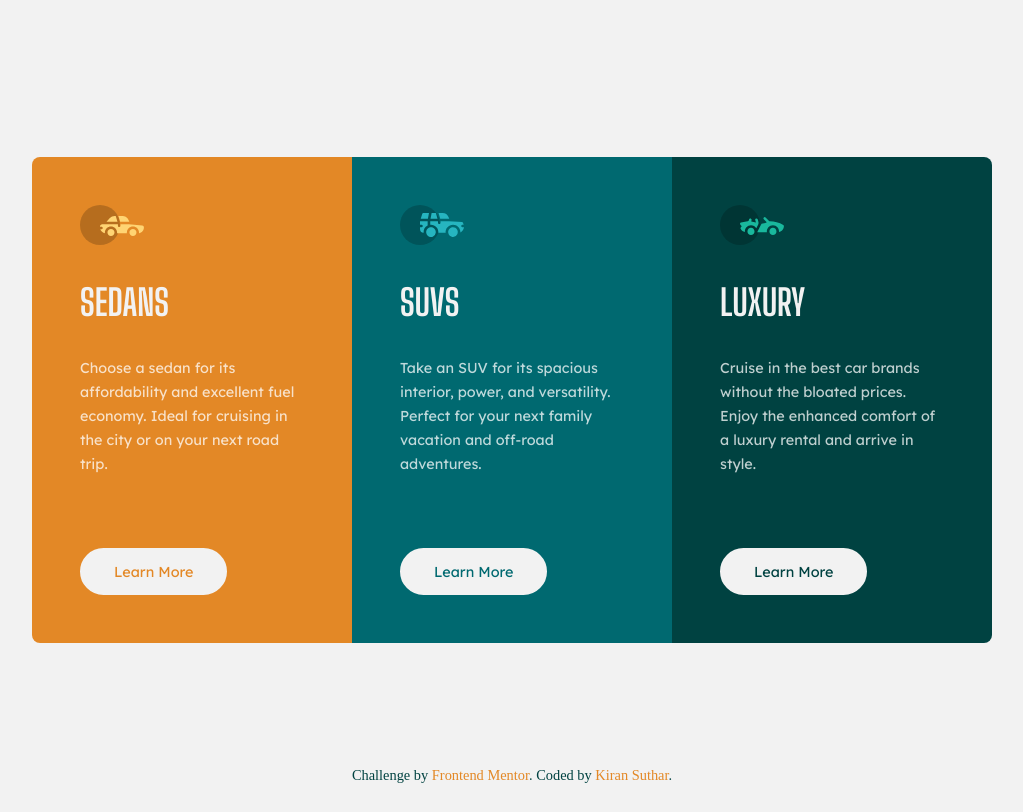
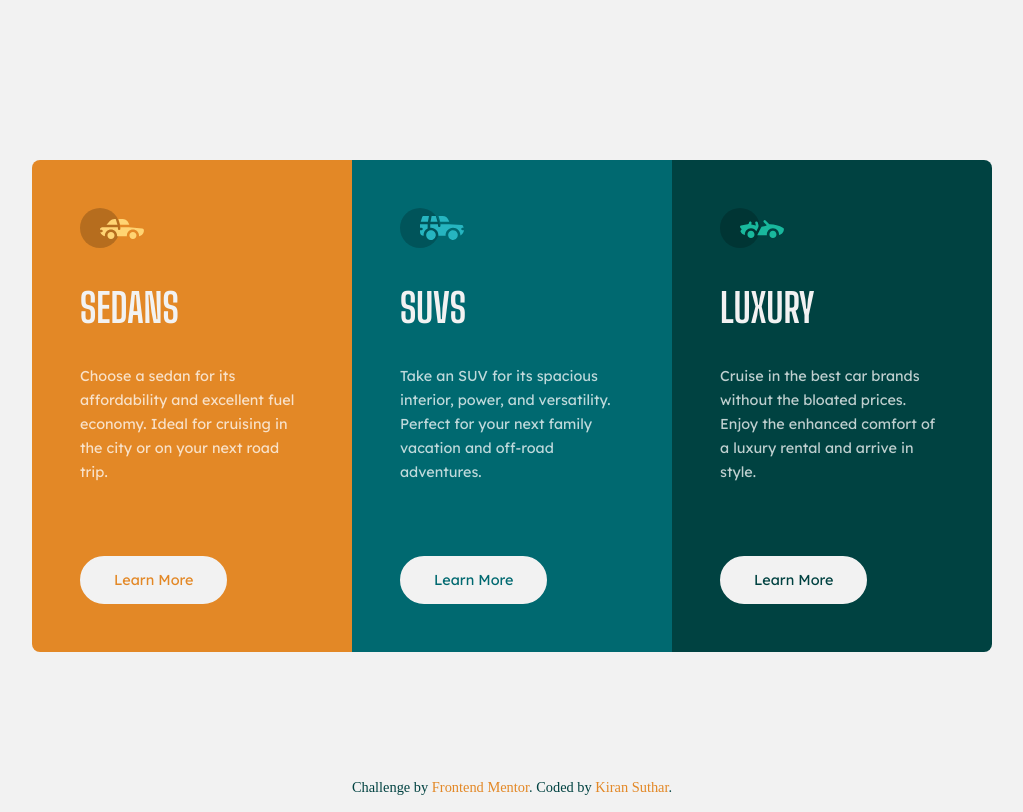
Before and after one commit to ksp1998/3-column-preview-card-component-main, a plain HTML site: page index.html in a window 1280 px wide. Shown: the whole page, without its empty margins (128-1151 px from the left). Drawn offline with Linux system fonts and the light colour scheme.

Commit message:
first commit

```diff
--- a/style.css
+++ b/style.css
@@ -35,12 +35,12 @@ body {
     background-color: var(--very-light-gray);
     display: flex;
     justify-content: center;
-    align-items: center;
+    /* align-items: center; */
 }
 
 .container {
     width: 60rem;
-    margin: 5rem 0;
+    margin: 10rem 0;
     display: flex;
     border-radius: .5rem;
     overflow: hidden;
@@ -71,11 +71,22 @@ body {
     width: 100%;
     padding-bottom: 1rem;
     background-repeat: no-repeat;
+    transition: all 1s ease-in-out;
 }
+
+.card:hover > .icons {
+    animation: run 2s;
+    transform: translateX(75%);
+}
+
+/* @keyframes run {
+    0% { transform: translateX(0); }
+    100% { transform: translateX(75%); }
+} */
 
 .card .heading {
     font-family: var(--bsd-family);
-    font-size: 2.25rem;
+    font-size: 2.5rem;
     font-weight: 700;
     color: var(--very-light-gray);
     padding: 1rem 0;
@@ -103,6 +114,7 @@ body {
     outline: none;
     border-radius: 5rem;
     cursor: pointer;
+    transition: all 250ms ease-in-out;
 }
 
 .card .btn:hover {
@@ -135,6 +147,7 @@ body {
 
 @media (max-width: 768px) {
     .container {
+        margin: 5rem 0;
         width: 24rem;
         flex-direction: column;
     }
```
